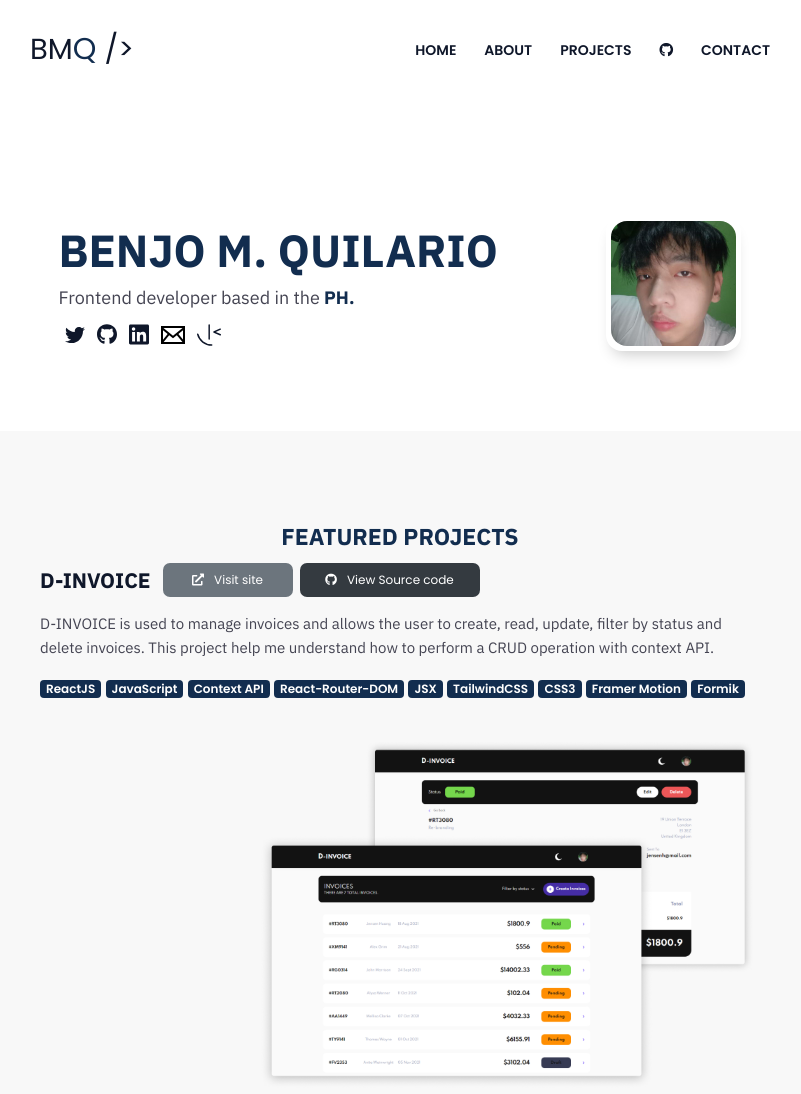
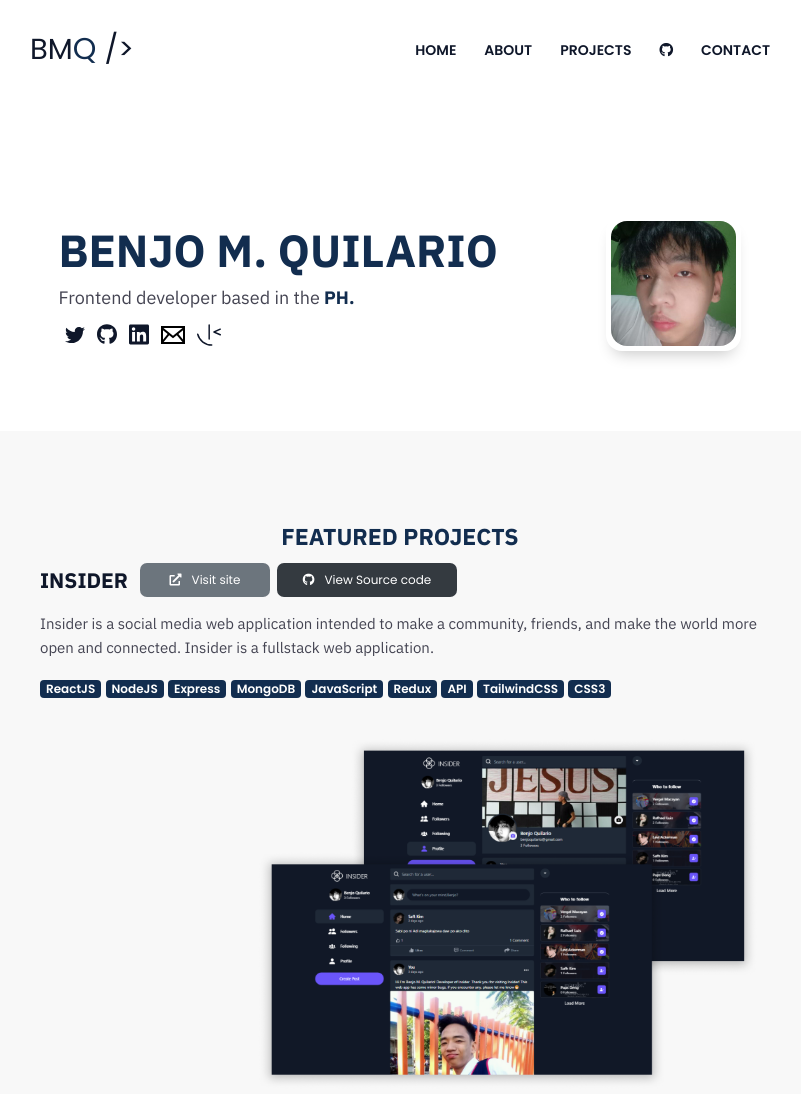
Before and after one commit to benjoquilario/Portfolio, a website: page index.html in a window 1280 px wide. Shown: the top 1094 px of the page, without its empty margins (240-1041 px from the left). Drawn offline with Linux system fonts and the light colour scheme.

Commit message:
add new featured projects

```diff
--- a/app/scss/layout/_main.scss
+++ b/app/scss/layout/_main.scss
@@ -343,6 +343,10 @@
     z-index: -1;
   }
 
+  &--6::before {
+    background-image: url('../../../images/insider.png');
+  }
+
   &--5::before {
     background-image: url('../../../images/invoices.jpg');
   }
--- a/index.html
+++ b/index.html
@@ -259,6 +259,50 @@
           <div class="projects__container container section__select">
             <article class="projects__project section__select">
               <header class="projects__header">
+                <h3 class="heading projects__title">INSIDER</h3>
+                <div class="projects__link">
+                  <a
+                    href="https://invoices-benjo.netlify.app"
+                    class="project__view"
+                    id="focus"
+                    target="_blank"
+                    ><i class="fas fa-external-link-alt icon__project"></i>
+                    Visit site
+                  </a>
+                  <a
+                    href="https://github.com/benjoquilario/crud-invoice-app"
+                    class="project__code"
+                    target="_blank"
+                    id="focus"
+                    ><i class="fab fa-github icon__project"></i>
+                    View Source code
+                  </a>
+                </div>
+              </header>
+              <div class="projects__info">
+                <p class="paragraph projects__desc">
+                  Insider is a social media web application intended to make a
+                  community, friends, and make the world more open and
+                  connected. Insider is a fullstack web application.
+                </p>
+                <div class="projects__tools">
+                  <span>ReactJS</span>
+                  <span>NodeJS</span>
+                  <span>Express</span>
+                  <span>MongoDB</span>
+                  <span>JavaScript</span>
+                  <span>Redux</span>
+                  <span>API</span>
+                  <span>TailwindCSS</span>
+                  <span>CSS3</span>
+                </div>
+              </div>
+              <div>
+                <div class="project project--6"></div>
+              </div>
+            </article>
+            <article class="projects__project section__select">
+              <header class="projects__header">
                 <h3 class="heading projects__title">D-INVOICE</h3>
                 <div class="projects__link">
                   <a
@@ -290,11 +334,8 @@
                   <span>ReactJS</span>
                   <span>JavaScript</span>
                   <span>Context API</span>
-                  <span>React-Router-DOM</span>
-                  <span>JSX</span>
+                  <span>API</span>
                   <span>TailwindCSS</span>
-                  <span>CSS3</span>
-                  <span>Framer Motion</span>
                   <span>Formik</span>
                 </div>
               </div>
@@ -340,6 +381,7 @@
                   <span>TailwindCSS</span>
                   <span>Firebase</span>
                   <span>Auth</span>
+                  <span>API</span>
                 </div>
               </div>
               <div>
@@ -498,15 +540,12 @@
                   pursuing Bachelor of Science in Information Technology (BSIT).
                 </p>
                 <p class="paragraph paragraph--about">
-                  My strengths lie in HTML, CSS, SCSS, TailwindCSS, Javascript,
-                  ReactJS/TS, NextJs, NodeJS and MongoDB. I have a
-                  <i><b>strong portfolio consisting of fast</b></i
-                  >, <i><b>responsive, mobile-first websites</b></i
-                  >, as well as <i><b>interactive web applications</b></i> and
-                  <i><b>eCommerce stores</b></i> that consume data from a
-                  <i><b>Rest API</b></i
-                  >. I’m also comfortable collaborating and contributing to
-                  agile teams using Git.
+                  I playlots pf video games, I'm a huge fan of League of
+                  Legends, Crossfire, DotA. <br />
+                  I drink a lot during parties/celebrations and I like getting
+                  wasted <br />
+                  Since technology never stops growing, I always keep myself
+                  updated by trying out new tech stack every month.
                 </p>
                 <p class="paragraph paragraph--about">
                   Currently Learning NextJS and TypeScript to build more quality
@@ -520,11 +559,11 @@
                       <p class="paragraph">Students</p>
                     </div>
                     <div>
-                      <h3 class="heading">70+</h3>
+                      <h3 class="heading">99+</h3>
                       <p class="paragraph">Github Starts</p>
                     </div>
                     <div>
-                      <h3 class="heading">15+</h3>
+                      <h3 class="heading">20+</h3>
                       <p class="paragraph">Completed Projects</p>
                     </div>
                     <div>
```
Also changed, not shown: dist/style.css, images/insider.png (added), 1 other file.
